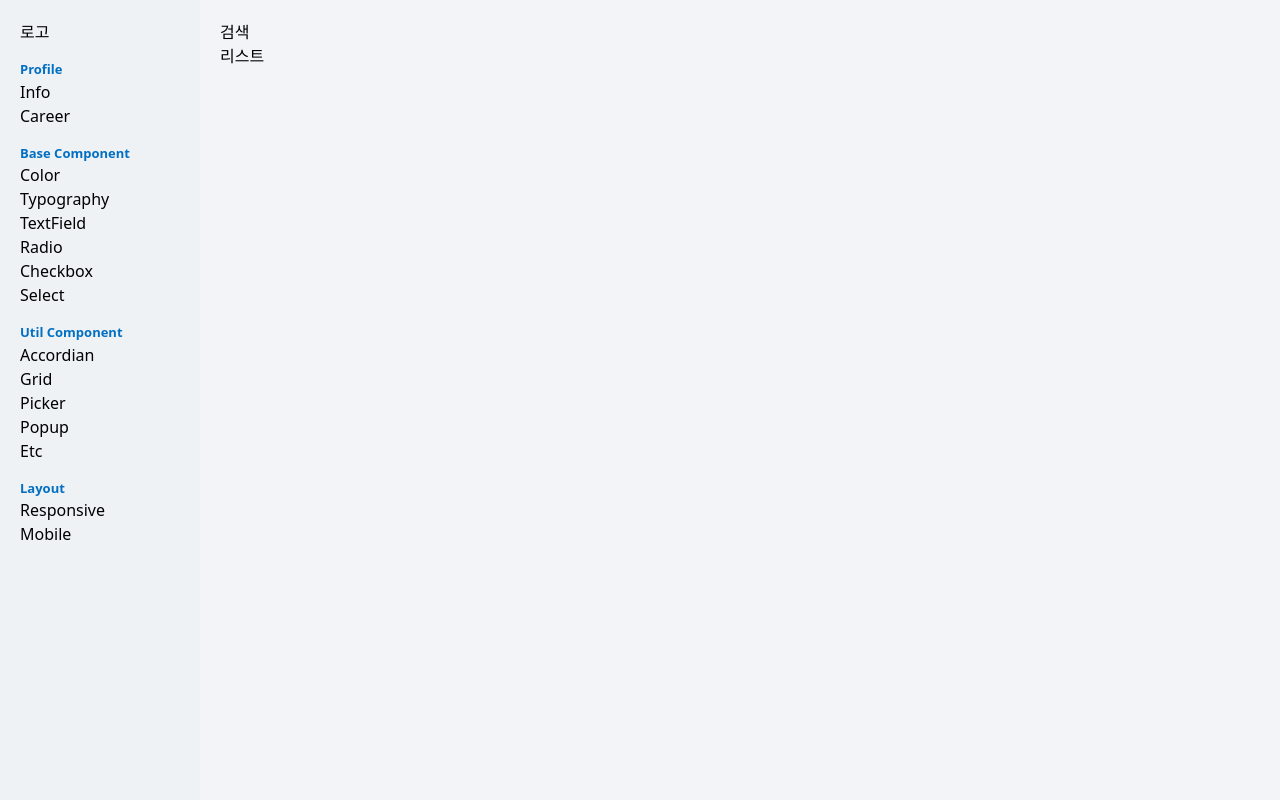
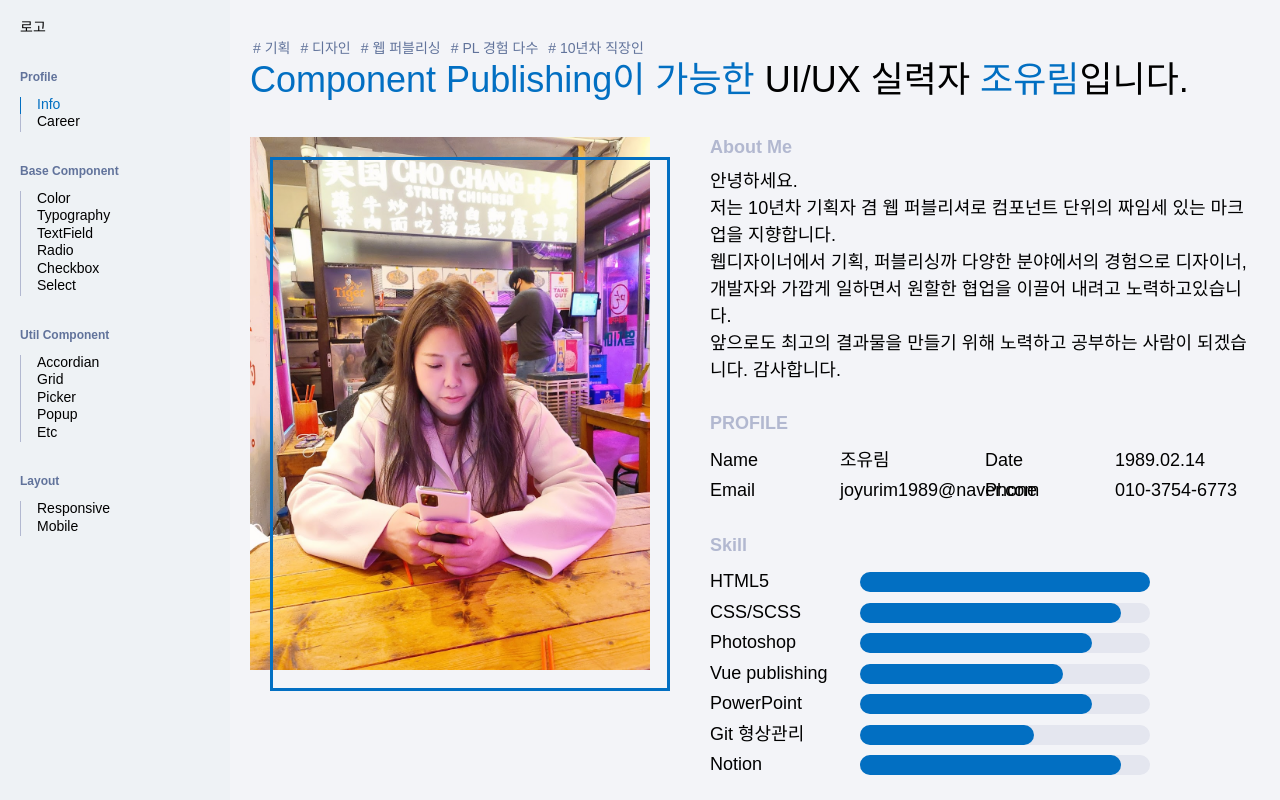
Before and after one commit to joyurim/homepage, a Nuxt app: page /profile/info in a window 1280 px wide. Built offline with nearby package versions, Linux system fonts and the light colour scheme; a web font is replaced by a local one.

Commit message:
info 작업완료

```diff
--- a/assets/scss/_variable.scss
+++ b/assets/scss/_variable.scss
@@ -12,3 +12,6 @@ $blue-6: #f3f4f8; // Background
 $blue-7: #f8f8fb; // Table
 
 $bg-color: #eef2f5;
+$bg-color-dark: #0f172a;
+
+$font: #333;
--- a/assets/scss/common.scss
+++ b/assets/scss/common.scss
@@ -28,3 +28,134 @@
   font-style: normal;
   font-display: swap;
 }
+/* =========================== Scrollbar =========================== */
+* {
+  scrollbar-width: auto;
+  scrollbar-color: #a3a7b9 transparent;
+  &::-webkit-scrollbar {
+    width: 5px;
+    height: 7px;
+  }
+  &::-webkit-scrollbar-track {
+    background: transparent;
+  }
+  &::-webkit-scrollbar-thumb {
+    background-color: #666;
+    border-radius: 20px;
+    border: 2px solid transparent;
+  }
+}
+#__layout {
+  font-family: 'Noto Sans KR', sans-serif;
+  font-size: 14px;
+  font-weight: normal;
+  line-height: 1.25;
+}
+
+.content-box {
+  padding: 20px;
+  background: white;
+}
+.ProfileInfo {
+  .title {
+    .tag {
+      @apply flex items-center;
+      > li {
+        margin-right: 4px;
+        padding: 1px 3px;
+        color: $blue-1;
+        background: $blue-6;
+      }
+    }
+    h2 {
+      font-size: 36px;
+      font-weight: 500;
+      .point-color {
+        color: $primary;
+      }
+    }
+  }
+  .profile {
+    position: relative;
+    margin-right: 60px;
+    // background: $blue-4;
+    img {
+      width: 400px;
+    }
+    &::before {
+      content: '';
+      position: absolute;
+      top: 20px;
+      left: 20px;
+      width: 400px;
+      height: 534px;
+      border: 3px solid $primary;
+    }
+  }
+  .info {
+    @apply flex-1;
+    font-size: 18px;
+    > p {
+      line-height: 1.5;
+    }
+    &__title {
+      margin-bottom: 10px;
+      color: $blue-3;
+      font-weight: 700;
+    }
+    ul {
+      li {
+        @apply lg:flex lg:items-center;
+        padding: 4px 0;
+      }
+    }
+    &__label {
+      min-width: 130px;
+      font-weight: 500;
+    }
+    &__skill {
+      width: 80%;
+      .progress {
+        position: relative;
+        width: 100%;
+        height: 20px;
+        margin-left: 20px;
+        border-radius: 10px;
+        background-color: $blue-4;
+        .bar {
+          position: absolute;
+          height: 20px;
+          border-radius: 10px;
+          background-color: $primary;
+          animation: css-progressbar 1s ease-out;
+          -moz-animation: css-progressbar 1s ease-out;
+          -webkit-animation: css-progressbar 1s ease-out;
+        }
+        @keyframes css-progressbar {
+          0% {
+            width: 0px;
+          }
+          100% {
+            width: 80%;
+          }
+        }
+        @-webkit-keyframes css-progressbar {
+          0% {
+            width: 0px;
+          }
+          100% {
+            width: 80%;
+          }
+        }
+        @-moz-keyframes css-progressbar {
+          0% {
+            width: 0px;
+          }
+          100% {
+            width: 80%;
+          }
+        }
+      }
+    }
+  }
+}
--- a/components/Sidebar.vue
+++ b/components/Sidebar.vue
@@ -4,16 +4,18 @@
     <article
       v-for="nav in navBox"
       :key="`sidebar-nav-${nav.navId}`"
-      class="mt-4"
+      class="mt-8"
     >
       <h2 class="nav__title">{{ nav.navTitle }}</h2>
-      <ul>
+      <ul class="mt-3">
         <li
           v-for="gnb in nav.gnbList"
           :key="`sidebar-gnb-${gnb.menuId}`"
           class="nav__list"
         >
-          <nuxt-link :to="gnb.menuUrl">{{ gnb.menuNm }}</nuxt-link>
+          <nuxt-link :to="gnb.menuUrl" class="nav__list--menu">{{
+            gnb.menuNm
+          }}</nuxt-link>
         </li>
       </ul>
     </article>
@@ -133,13 +135,28 @@ export default {
 
 <style lang="scss" scoped>
 .nav {
-  min-width: 200px;
+  min-width: 230px;
   padding: 20px;
   background: $bg-color;
   &__title {
-    color: $primary;
-    font-size: 13px;
+    color: $blue-1;
+    font-size: 12px;
     font-weight: 700;
+  }
+  &__list {
+    &--menu {
+      display: block;
+      padding-left: 16px;
+      border-left: 1px solid $blue-3;
+      &.nuxt-link-active {
+        color: $primary;
+        border-left-color: $primary;
+      }
+      &:hover {
+        color: $blue-2;
+        border-left-color: $blue-2;
+      }
+    }
   }
 }
 </style>
--- a/layouts/default.vue
+++ b/layouts/default.vue
@@ -2,7 +2,7 @@
   <main class="flex flex-start h-screen">
     <Sidebar class="flex-none" />
     <div class="flex-1 h-full overflow-y-auto">
-      <Nuxt />
+      <Nuxt class="h-full" />
     </div>
   </main>
 </template>
@@ -17,7 +17,8 @@ export default {
 main {
   background: $blue-6;
   section {
-    padding: 20px;
+    height: 100%;
+    padding: 40px 20px;
   }
 }
 </style>
--- a/pages/profile/info.vue
+++ b/pages/profile/info.vue
@@ -1,13 +1,118 @@
 <template>
   <section aside aria-label="기본정보" class="ProfileInfo">
-    <article>검색</article>
-    <article>리스트</article>
+    <!-- 타이틀ㄴ -->
+    <article class="title mb-8">
+      <ul class="tag">
+        <li># 기획</li>
+        <li># 디자인</li>
+        <li># 웹 퍼블리싱</li>
+        <li># PL 경험 다수</li>
+        <li># 10년차 직장인</li>
+      </ul>
+      <h2>
+        <span class="point-color">Component Publishing이 가능한</span> UI/UX
+        실력자 <span class="point-color">조유림</span>입니다.
+      </h2>
+    </article>
+    <div class="flex flex-start">
+      <!-- 사진 -->
+      <article class="profile">
+        <img src="/img/yurim2.jpg" alt="조유림" />
+      </article>
+      <!-- 정보 -->
+      <article class="info">
+        <h3 class="info__title">About Me</h3>
+        <p class="mb-7">
+          안녕하세요.<br />저는 10년차 기획자 겸 웹 퍼블리셔로 컴포넌트 단위의
+          짜임세 있는 마크업을 지향합니다. <br />웹디자이너에서 기획, 퍼블리싱까
+          다양한 분야에서의 경험으로 디자이너, 개발자와 가깝게 일하면서 원할한
+          협업을 이끌어 내려고 노력하고있습니다.<br />
+          앞으로도 최고의 결과물을 만들기 위해 노력하고 공부하는 사람이
+          되겠습니다. 감사합니다.
+        </p>
+        <h3 class="info__title">PROFILE</h3>
+        <ul class="info__profile mb-7">
+          <li>
+            <div class="flex items-center w-1/2">
+              <p class="info__label">Name</p>
+              <p>조유림</p>
+            </div>
+            <div class="flex items-center w-1/2">
+              <p class="info__label">Date</p>
+              <p>1989.02.14</p>
+            </div>
+          </li>
+          <li>
+            <div class="flex items-center w-1/2">
+              <p class="info__label">Email</p>
+              <p>
+                <a href="mailto:joyurim1989@naver.com">joyurim1989@naver.com</a>
+              </p>
+            </div>
+            <div class="flex items-center w-1/2">
+              <p class="info__label">Phone</p>
+              <p>
+                <a href="tel:+82-010-3754-6773">010-3754-6773</a>
+              </p>
+            </div>
+          </li>
+        </ul>
+        <h3 class="info__title">Skill</h3>
+        <ul class="info__skill">
+          <li>
+            <p class="info__label">HTML5</p>
+            <div class="progress">
+              <span class="bar" style="width: 100%"></span>
+            </div>
+          </li>
+          <li>
+            <p class="info__label">CSS/SCSS</p>
+            <div class="progress">
+              <span class="bar" style="width: 90%"></span>
+            </div>
+          </li>
+          <li>
+            <p class="info__label">Photoshop</p>
+            <div class="progress">
+              <span class="bar" style="width: 80%"></span>
+            </div>
+          </li>
+          <li>
+            <p class="info__label">Vue publishing</p>
+            <div class="progress">
+              <span class="bar" style="width: 70%"></span>
+            </div>
+          </li>
+          <li>
+            <p class="info__label">PowerPoint</p>
+            <div class="progress">
+              <span class="bar" style="width: 80%"></span>
+            </div>
+          </li>
+          <li>
+            <p class="info__label">Git 형상관리</p>
+            <div class="progress">
+              <span class="bar" style="width: 60%"></span>
+            </div>
+          </li>
+          <li>
+            <p class="info__label">Notion</p>
+            <div class="progress">
+              <span class="bar" style="width: 90%"></span>
+            </div>
+          </li>
+        </ul>
+      </article>
+    </div>
   </section>
 </template>
 
 <script>
 export default {
   name: 'ProfileInfo',
+  data() {
+    return {}
+  },
 }
 </script>
 
```
Also changed, not shown: static/img/yurim.jpg (added), static/img/yurim2.jpg (added).
